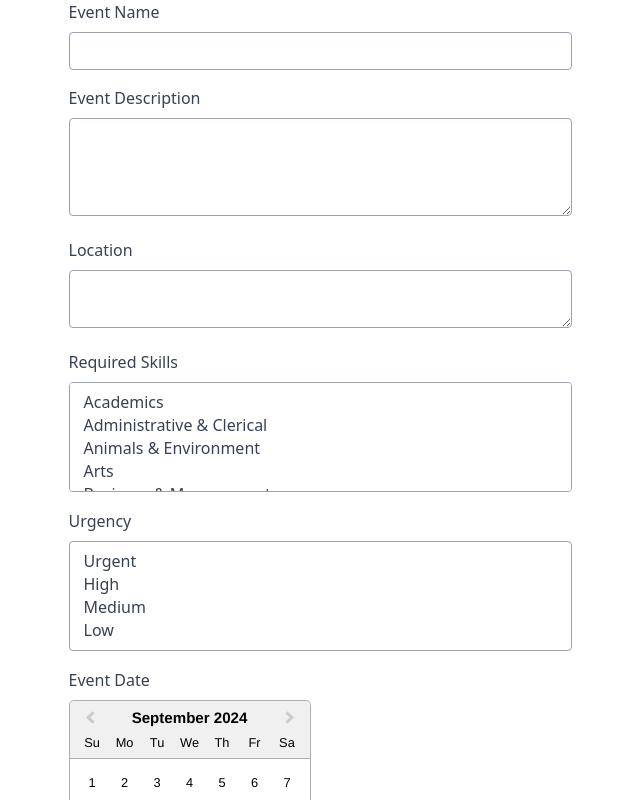
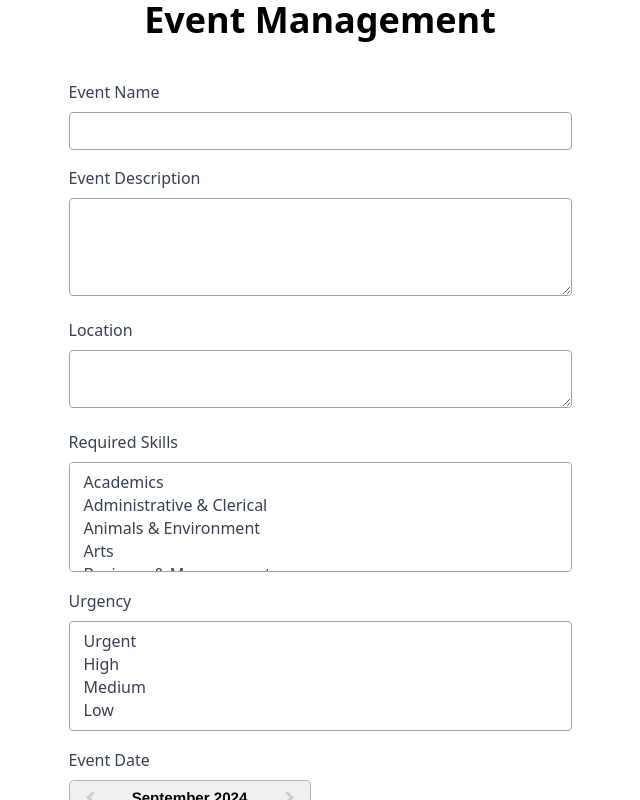
Before and after one commit to martin0330/H-TownHelps, a React (Create React App) app: page / in a window 1280 px wide. Shown: the top 800 px of the page, without its empty margins (320-960 px from the left). Built offline with nearby package versions, Linux system fonts and the light colour scheme.

Commit message:
added title

```diff
--- a/src/pages/event-manage.jsx
+++ b/src/pages/event-manage.jsx
@@ -86,7 +86,9 @@ const EventManage = () => {
     };
 
     return (
-        <div className=' w-full h-full flex items-center justify-center'>
+        <div className=' w-full h-full flex flex-col items-center justify-center'>
+            <div className=' text-4xl pb-10 font-bold'> Event Management </div>
+            <div>
                 <form onSubmit={handleSubmit(onSubmit)}>
                     <div className='mb-4'>
                         <label
@@ -217,7 +219,10 @@ const EventManage = () => {
                         />
                         <div className='mt-2'>
                             {selectedDates.map((date, index) => (
-                            <div key={index} className='flex items-center mb-1'>
+                                <div
+                                    key={index}
+                                    className='flex items-center mb-1'
+                                >
                                     <span className='text-gray-700'>
                                         {date.toDateString()}
                                     </span>
@@ -245,6 +250,7 @@ const EventManage = () => {
                     </button>
                 </form>
             </div>
+        </div>
     );
 };
 
```
Lines whose indentation alone changed are shown as unchanged.
